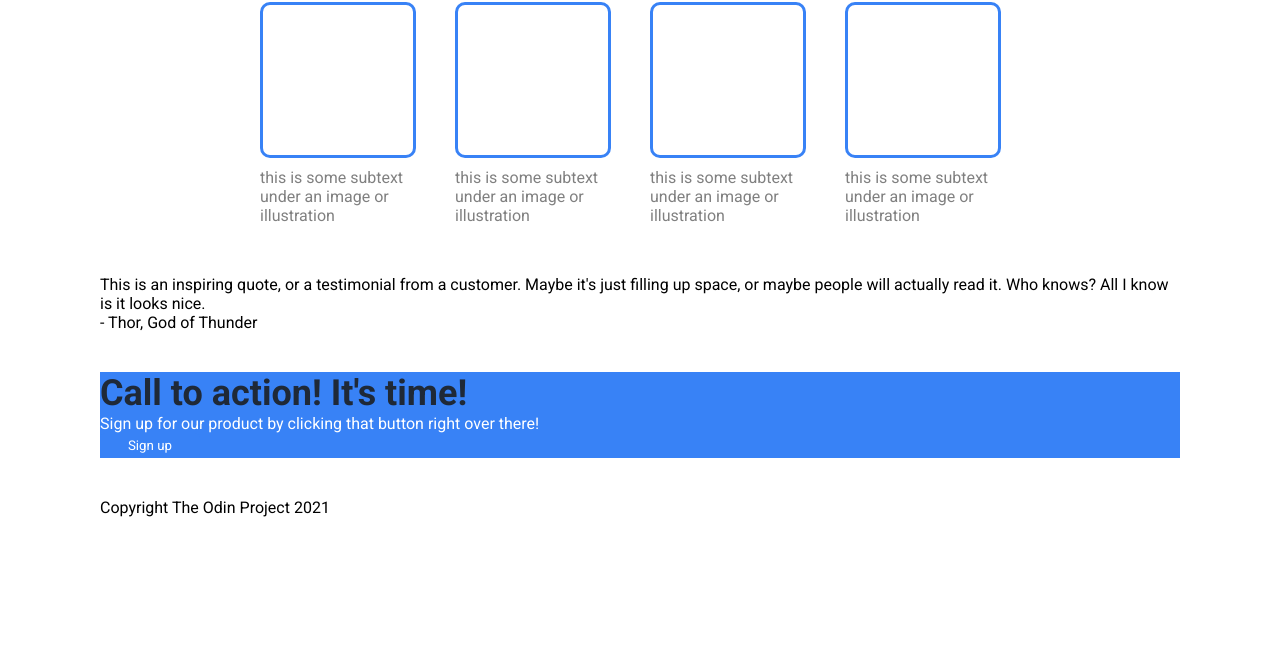
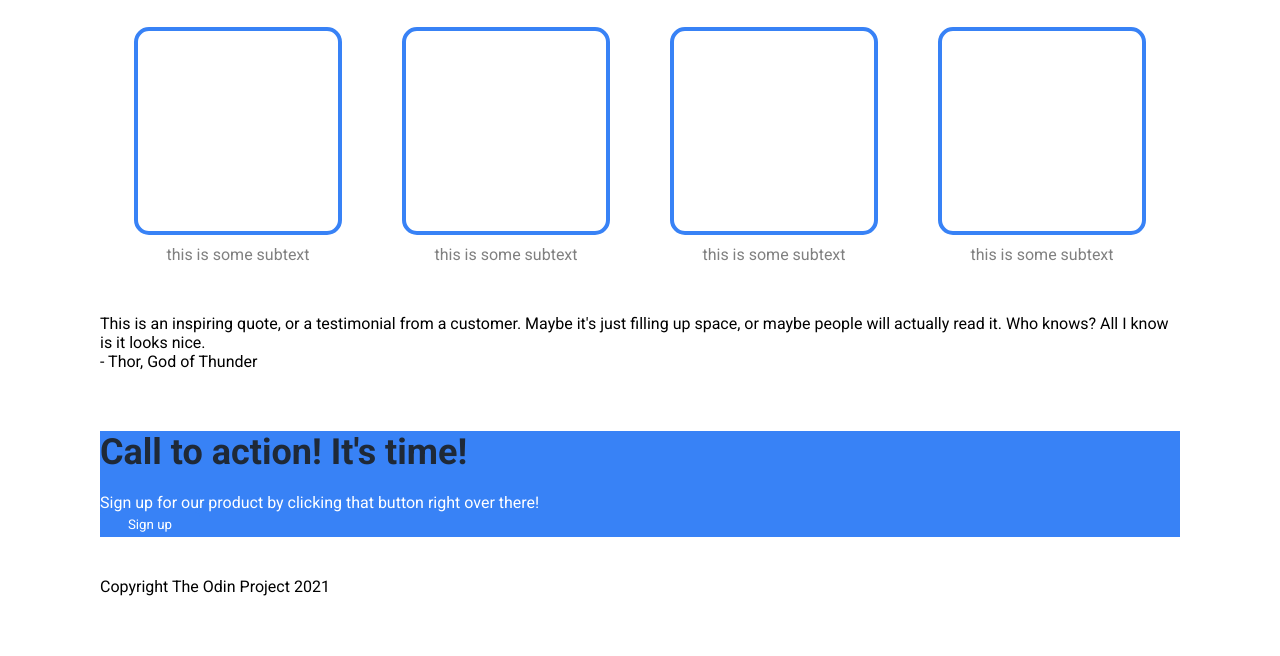
Before and after one commit to SamiraMSadat/odin-personal-projects, a plain HTML site: page landing-page-flexbox/index.html in a window 1280 px wide. Shown: the part 578-1234 px from the top of the page. Before the commit the page ends 1155 px from the top, so only its background shows below. Drawn offline with Linux system fonts and the light colour scheme.

Commit message:
Sizing adjustments to the info card div and h2

```diff
--- a/landing-page-flexbox/index.html
+++ b/landing-page-flexbox/index.html
@@ -41,19 +41,19 @@
             <div class="card-container">
                 <div class="info-card">
                     <div class="square"></div>
-                    <p class="subtext">this is some subtext under an image or illustration</p>
+                    <p class="subtext">this is some subtext</p>
                 </div>
                 <div class="info-card">
                     <div class="square"></div>
-                    <p class="subtext">this is some subtext under an image or illustration</p>
+                    <p class="subtext">this is some subtext</p>
                 </div>
                 <div class="info-card">
                     <div class="square"></div>
-                    <p class="subtext">this is some subtext under an image or illustration</p>
+                    <p class="subtext">this is some subtext</p>
                 </div>
                 <div class="info-card">
                     <div class="square"></div>
-                    <p class="subtext">this is some subtext under an image or illustration</p>
+                    <p class="subtext">this is some subtext</p>
                 </div>
             </div>
         </div>
--- a/landing-page-flexbox/styles.css
+++ b/landing-page-flexbox/styles.css
@@ -78,25 +78,28 @@ button,
 
 .card-container {
     display: flex;
-    margin-top: 20px;
-    justify-content: space-evenly;
+    justify-content: center;
+    flex-wrap: wrap;
 }
+
 
 .info-card {
     padding: 10px;
     display: flex;
     flex-direction: column;
     gap: 10px;
-    max-width: 175px;
+    align-items: center;
 }
 
 .square {
-    width: 150px;
-    height: 150px;
-    border-color: #3882f6;
-    border-style: solid;
-    border-radius: 10px;
+    width: 200px;
+    height: 200px;
+    object-fit: cover;
+    border: 4px solid #3882F6;
+    border-radius: 15px;
+    margin: 5px 20px 0px 20px;
 }
+
 /* Typography */
 
 h1 {
@@ -109,6 +112,7 @@ h2 {
     font-size: 36px;
     color: #1f2937;
     weight: 900;
+    margin: 20px 0;
 }
 
 .logo {
```
